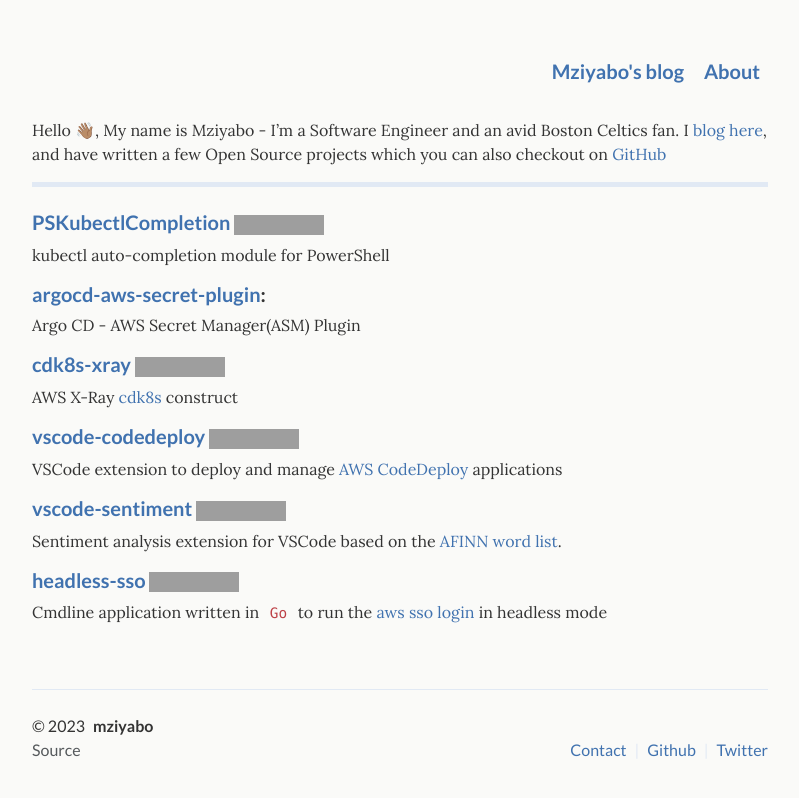
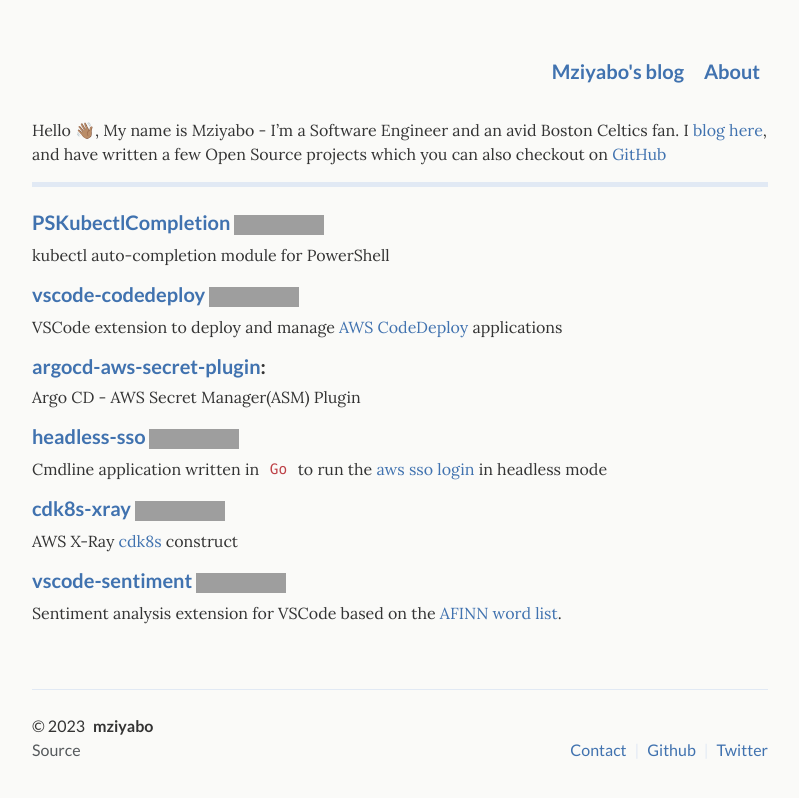
Before and after one commit to mziyabo/mziyabo.github.io, a Jekyll site: the page built from _pages/about.md, in a window 1280 px wide, cut to the strip 0-798 px from the top of the page. Shown: the whole strip, without its empty margins (240-1039 px from the left). Built offline with Jekyll 4.4.1, drawn with Linux system fonts in a browser that asks for light colours; grey boxes are pictures that could not be loaded.

Commit message:
reorder projects

```diff
--- a/_pages/about.md
+++ b/_pages/about.md
@@ -24,19 +24,19 @@ Hello 👋🏽, My name is Mziyabo - I'm a Software Engineer and an avid Boston
 #### [PSKubectlCompletion](https://www.powershellgallery.com/packages/PSKubectlCompletion/0.0.1) [![powershellgallery](https://img.shields.io/powershellgallery/v/PSKubectlCompletion.svg)](https://www.powershellgallery.com/packages/PSKubectlCompletion)
 kubectl auto-completion module for PowerShell
 
+#### [vscode-codedeploy](https://marketplace.visualstudio.com/items?itemName=mziyabo.vscode-codedeploy)    [![Marketplace Version](https://img.shields.io/vscode-marketplace/v/mziyabo.vscode-codedeploy.svg)]((https://marketplace.visualstudio.com/items?itemName=mziyabo.vscode-codedeploy&ssr=false#overview))
+VSCode extension to deploy and manage [AWS CodeDeploy](https://aws.amazon.com/codedeploy/) applications
 
 #### [argocd-aws-secret-plugin](https://github.com/mziyabo/argocd-aws-secret-plugin):
 Argo CD - AWS Secret Manager(ASM) Plugin
 
+#### [headless-sso](https://pkg.go.dev/github.com/mziyabo/headless-sso) [![Go Reference](https://pkg.go.dev/badge/github.com/mziyabo/headless-sso.svg)](https://pkg.go.dev/github.com/mziyabo/headless-sso)
+Cmdline application written in `Go` to run the [aws sso login](https://awscli.amazonaws.com/v2/documentation/api/latest/reference/sso/login.html) in headless mode
+
 #### [cdk8s-xray](https://www.npmjs.com/package/cdk8s-xray)  [![NPM Version](https://img.shields.io/npm/v/cdk8s-xray.svg)](https://npmjs.org/package/cdk8s-xray)
 AWS X-Ray [cdk8s](https://cdk8s.io/) construct
-
-#### [vscode-codedeploy](https://marketplace.visualstudio.com/items?itemName=mziyabo.vscode-codedeploy)    [![Marketplace Version](https://img.shields.io/vscode-marketplace/v/mziyabo.vscode-codedeploy.svg)]((https://marketplace.visualstudio.com/items?itemName=mziyabo.vscode-codedeploy&ssr=false#overview))
-VSCode extension to deploy and manage [AWS CodeDeploy](https://aws.amazon.com/codedeploy/) applications
 
 #### [vscode-sentiment](https://marketplace.visualstudio.com/items?itemName=mziyabo.vscode-sentiment) [![Marketplace Version](https://img.shields.io/vscode-marketplace/v/mziyabo.vscode-sentiment.svg)](https://marketplace.visualstudio.com/items?itemName=mziyabo.vscode-sentiment)
 Sentiment analysis extension for VSCode based on the [AFINN word list](http://corpustext.com/reference/sentiment_afinn.html).
 
-#### [headless-sso](https://pkg.go.dev/github.com/mziyabo/headless-sso) [![Go Reference](https://pkg.go.dev/badge/github.com/mziyabo/headless-sso.svg)](https://pkg.go.dev/github.com/mziyabo/headless-sso)
-Cmdline application written in `Go` to run the [aws sso login](https://awscli.amazonaws.com/v2/documentation/api/latest/reference/sso/login.html) in headless mode
 </div>
```
